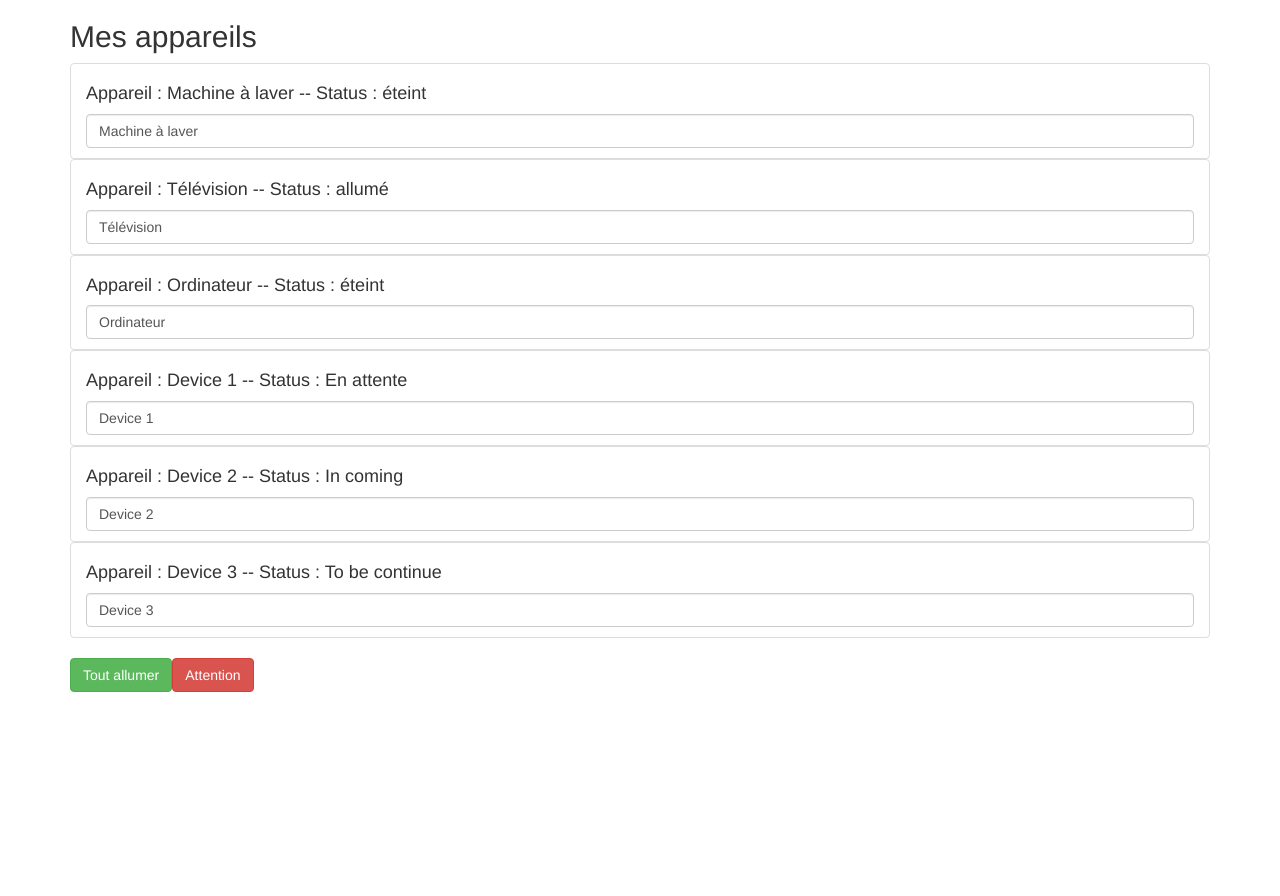
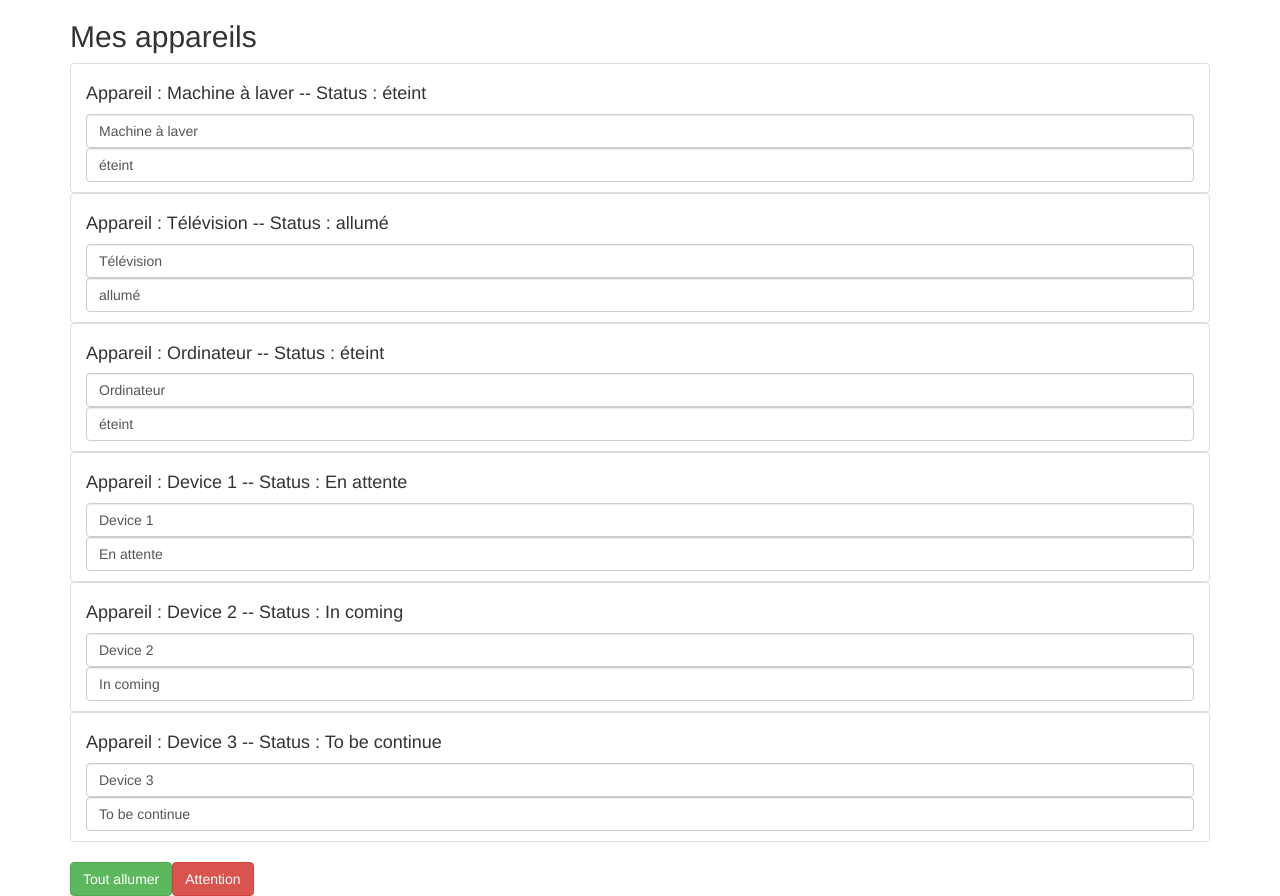
Before and after one commit to Jesdax/learnWithAngularProject, an Angular app: page / in a window 1280 px wide. Before the commit the page ends 800 px from the top, so only its background shows below. Built offline with nearby package versions, Linux system fonts and the light colour scheme.

Commit message:
Practice two-way binding

```diff
--- a/src/app/device/device.component.html
+++ b/src/app/device/device.component.html
@@ -1,4 +1,5 @@
 <li class="list-group-item">
   <h4>Appareil : {{ deviceName }} -- Status : {{ getStatus()}}</h4>
   <input type="text" class="form-control" [(ngModel)]="deviceName" >
+  <input type="text" class="form-control" [(ngModel)]="deviceStatus">
 </li>
```
